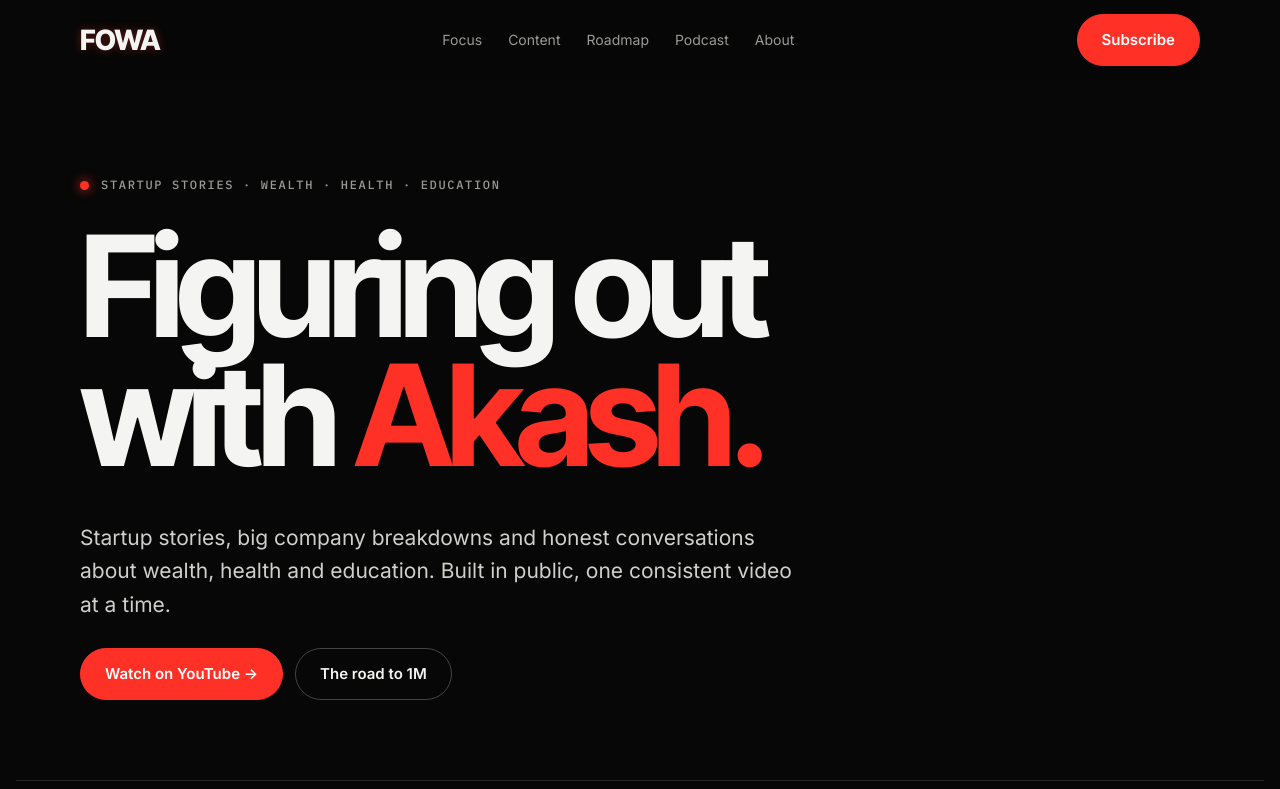
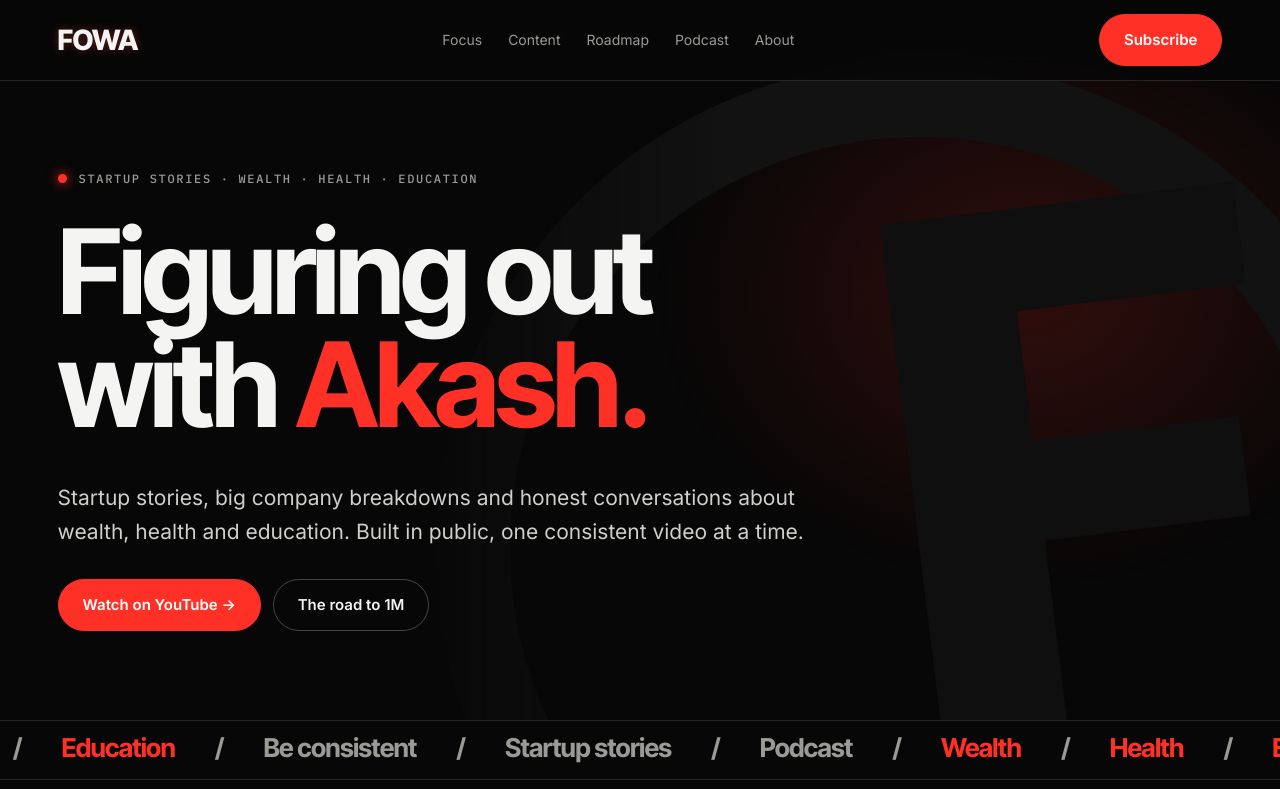
Before and after one commit to studycricketer-gif/fowa, a plain HTML site: page index.html in a window 1280 px wide. Shown: the top 789 px of the page. Drawn offline with Linux system fonts and the light colour scheme.

Commit message:
Full-width layout, corner artwork, cleaner headline spacing
Co-Authored-By: Claude Sonnet 5.5 <noreply@anthropic.com>
Claude-Session: https://claude.ai/code/session_014dWoCgV8ghksaFbdn4QMCA

```diff
--- a/index.html
+++ b/index.html
@@ -17,10 +17,11 @@
 }
 *{box-sizing:border-box}
 html{scroll-behavior:smooth}
-body{background:var(--bg);color:var(--fg);font:400 16px/1.6 var(--body);margin:0;padding-inline:max(16px,env(safe-area-inset-left,0px)) max(16px,env(safe-area-inset-right,0px));-webkit-font-smoothing:antialiased}
+:root{--g:clamp(16px,4.5vw,72px)}
+body{position:relative;background:var(--bg);color:var(--fg);font:400 16px/1.6 var(--body);margin:0;padding-left:max(var(--g),env(safe-area-inset-left,0px));padding-right:max(var(--g),env(safe-area-inset-right,0px));-webkit-font-smoothing:antialiased;overflow-x:clip}
 a{color:inherit}
-.wrap{max-width:1120px;margin:0 auto}
-h1,h2,h3{font-family:var(--display);font-weight:700;line-height:.95;margin:0;text-wrap:balance;letter-spacing:-.045em}
+.wrap{max-width:1680px;margin:0 auto;position:relative;z-index:1}
+h1,h2,h3{font-family:var(--display);font-weight:700;line-height:.98;margin:0;text-wrap:balance;letter-spacing:-.035em}
 .hl{font-style:normal;color:var(--red)}
 .label{font:500 12px/1 var(--mono);letter-spacing:.14em;text-transform:uppercase;color:var(--mute)}
 :focus-visible{outline:2px solid var(--red);outline-offset:3px}
@@ -33,9 +34,16 @@ h1,h2,h3{font-family:var(--display);font-weight:700;line-height:.95;margin:0;tex
 @keyframes zapText{0%,84%,100%{text-shadow:0 0 10px rgba(255,70,55,.35);opacity:1}86%{text-shadow:0 0 8px #fff,0 0 22px #ff5a4a;opacity:.65}87%{opacity:1;text-shadow:0 0 14px #fff,0 0 34px #ff3126}89%{opacity:.55;text-shadow:0 0 6px #fff}90%{opacity:1;text-shadow:0 0 12px #fff,0 0 30px #ff3126}93%{text-shadow:0 0 16px rgba(255,70,55,.55)}}
 @keyframes zapBolt{0%,85%,100%{opacity:0}86%{opacity:1}87%{opacity:.15}88%{opacity:1}90%{opacity:0}91%{opacity:.7}92%{opacity:0}}
 @media (prefers-reduced-motion:reduce){.zap,.bolt{animation:none}.bolt{opacity:0}}
+/* corner artwork */
+.deco{position:absolute;top:0;right:0;width:min(70vw,1100px);height:min(96vh,880px);overflow:hidden;pointer-events:none;z-index:0;background:radial-gradient(ellipse 60% 55% at 72% 38%,rgba(255,49,38,.17),transparent 70%);-webkit-mask-image:linear-gradient(90deg,transparent 0,#000 38%);mask-image:linear-gradient(90deg,transparent 0,#000 38%)}
+.deco::before{content:"";position:absolute;width:min(64vw,860px);aspect-ratio:1;right:-14%;top:8%;border-radius:50%;border:clamp(36px,6vw,96px) solid #121212}
+.deco::after{content:"F";position:absolute;right:4%;top:14%;font:800 min(56vw,760px)/1 var(--display);color:#0f0f0f;transform:rotate(-7deg);letter-spacing:-.05em}
+.hero{position:relative}
+.hero p,.hero .cta,.eyebrow{position:relative;z-index:1}
 /* nav */
 body::before{content:"";position:fixed;inset:0 0 auto;height:env(safe-area-inset-top,0px);background:var(--bg);z-index:15}
-nav{display:flex;justify-content:space-between;align-items:center;padding-block:14px;gap:16px;position:sticky;top:env(safe-area-inset-top,0px);z-index:14;background:rgba(7,7,7,.82);-webkit-backdrop-filter:blur(14px);backdrop-filter:blur(14px);border-bottom:1px solid transparent}
+.navbar{position:sticky;top:env(safe-area-inset-top,0px);z-index:14;margin-left:calc(-1*max(var(--g),env(safe-area-inset-left,0px)));margin-right:calc(-1*max(var(--g),env(safe-area-inset-right,0px)));padding-left:max(var(--g),env(safe-area-inset-left,0px));padding-right:max(var(--g),env(safe-area-inset-right,0px));background:rgba(7,7,7,.8);-webkit-backdrop-filter:blur(16px);backdrop-filter:blur(16px);border-bottom:1px solid var(--line)}
+nav{display:flex;justify-content:space-between;align-items:center;padding-block:14px;gap:16px;max-width:1680px;margin:0 auto}
 .logo{display:flex;align-items:center;gap:12px}
 .logo img{width:38px;height:38px;border-radius:50%;border:1px solid var(--line);display:block}
 .logo{font:800 28px/1 var(--display);text-decoration:none;letter-spacing:-.03em}
@@ -55,12 +63,12 @@ a.card.light:hover{border-color:#fff}
 .go{font:600 14px/1 var(--body);display:inline-flex;gap:8px;align-items:center}
 
 /* hero */
-.hero{padding-block:clamp(40px,8vw,96px) clamp(48px,7vw,80px)}
-.hero h1{font-size:clamp(50px,11vw,168px);line-height:.92;letter-spacing:-.055em}
+.hero{padding-block:clamp(40px,7vw,120px) clamp(56px,7vw,110px)}
+.hero h1{font-size:clamp(48px,9.2vw,150px);line-height:.96;letter-spacing:-.04em;font-weight:700}
 .eyebrow{display:flex;align-items:center;gap:12px;font:500 12px/1.4 var(--mono);letter-spacing:.14em;text-transform:uppercase;color:var(--mute);margin-bottom:28px}
 .eyebrow i{width:9px;height:9px;border-radius:50%;background:var(--red);flex:none;box-shadow:0 0 12px var(--red)}
 .hero-row{margin-top:40px}
-.hero p{font-size:clamp(17px,2vw,21px);color:#cfcfcb;max-width:34em;margin:0 0 26px}
+.hero p{font-size:clamp(17px,2vw,21px);color:#cfcfcb;max-width:36em;margin:0 0 30px}
 .cta{display:flex;gap:12px;flex-wrap:wrap}
 .live{border:1px solid var(--line);border-radius:14px;padding:20px;background:var(--panel)}
 .live dl{margin:14px 0 0;display:grid;grid-template-columns:repeat(3,1fr);gap:12px}
@@ -69,7 +77,7 @@ a.card.light:hover{border-color:#fff}
 .live small{display:block;margin-top:14px;color:var(--mute);font-size:13px}
 
 /* marquee */
-.tape{border-block:1px solid var(--line);overflow:hidden;white-space:nowrap;padding-block:14px;margin-bottom:0}
+.tape{position:relative;z-index:1;background:var(--bg);margin-inline:calc(-1*max(var(--g),env(safe-area-inset-left,0px)));border-block:1px solid var(--line);overflow:hidden;white-space:nowrap;padding-block:14px;margin-bottom:0}
 .tape div{display:inline-flex;gap:40px;animation:tape 30s linear infinite;font:700 26px/1 var(--display);letter-spacing:-.03em;color:var(--mute)}
 .tape b{color:var(--red);font-weight:700}
 @keyframes tape{to{transform:translateX(-50%)}}
@@ -103,7 +111,7 @@ section{padding-block:clamp(56px,8vw,104px)}
 .road{display:grid;gap:0}
 .step{display:grid;grid-template-columns:150px 1fr auto;gap:24px;padding-block:22px;border-top:1px solid var(--line);align-items:center}
 .step:last-child{border-bottom:1px solid var(--line)}
-.step .big{font:700 40px/1 var(--display);letter-spacing:-.045em}
+.step .big{font:700 40px/1 var(--display);letter-spacing:-.035em}
 .step p{margin:0;color:#bdbdb9}
 .pill{font:500 11px/1 var(--mono);letter-spacing:.1em;text-transform:uppercase;border:1px solid #444;border-radius:999px;padding:7px 12px;white-space:nowrap}
 .pill.now{background:var(--red);color:#fff;border-color:var(--red)}
@@ -119,7 +127,7 @@ section{padding-block:clamp(56px,8vw,104px)}
 .q span{display:block;margin-bottom:6px}
 
 .manifesto{border-block:1px solid var(--line)}
-.mf{font:700 clamp(54px,12vw,160px)/.92 var(--display);margin:0 0 36px;letter-spacing:-.055em}
+.mf{font:700 clamp(54px,11vw,150px)/.96 var(--display);margin:0 0 36px;letter-spacing:-.04em}
 .mf-row{display:grid;grid-template-columns:repeat(3,1fr);gap:28px}
 .mf-row p{margin:0;color:var(--mute);border-top:1px solid var(--line);padding-top:16px}
 .mf-row b{color:var(--fg);font-weight:600}
@@ -162,12 +170,17 @@ footer{display:flex;justify-content:space-between;gap:16px;flex-wrap:wrap;paddin
 
 </head>
 <body>
-<div class="wrap">
-  <nav>
+<div class="deco" aria-hidden="true"></div>
+<div class="navbar">
+<nav>
     <a class="logo" href="#top" aria-label="FOWA"><span class="zap">FOWA<svg class="bolt" viewBox="0 0 120 40" preserveAspectRatio="none" aria-hidden="true"><path d="M2 24 L24 12 L21 22 L52 6 L46 21 L80 10 L74 26 L118 14"/><path d="M30 38 L40 24 L36 26 L48 14"/></svg></span></a>
     <div class="links"><a href="#pillars">Focus</a><a href="#content">Content</a><a href="#roadmap">Roadmap</a><a href="#podcast">Podcast</a><a href="#about">About</a></div>
     <a class="btn" href="https://www.youtube.com/@FOWA-07" target="_blank" rel="noopener">Subscribe</a>
   </nav>
+</div>
+
+<div class="wrap">
+
 
   <header class="hero" id="top">
     <div class="eyebrow"><i></i>Startup stories · Wealth · Health · Education</div>
```
